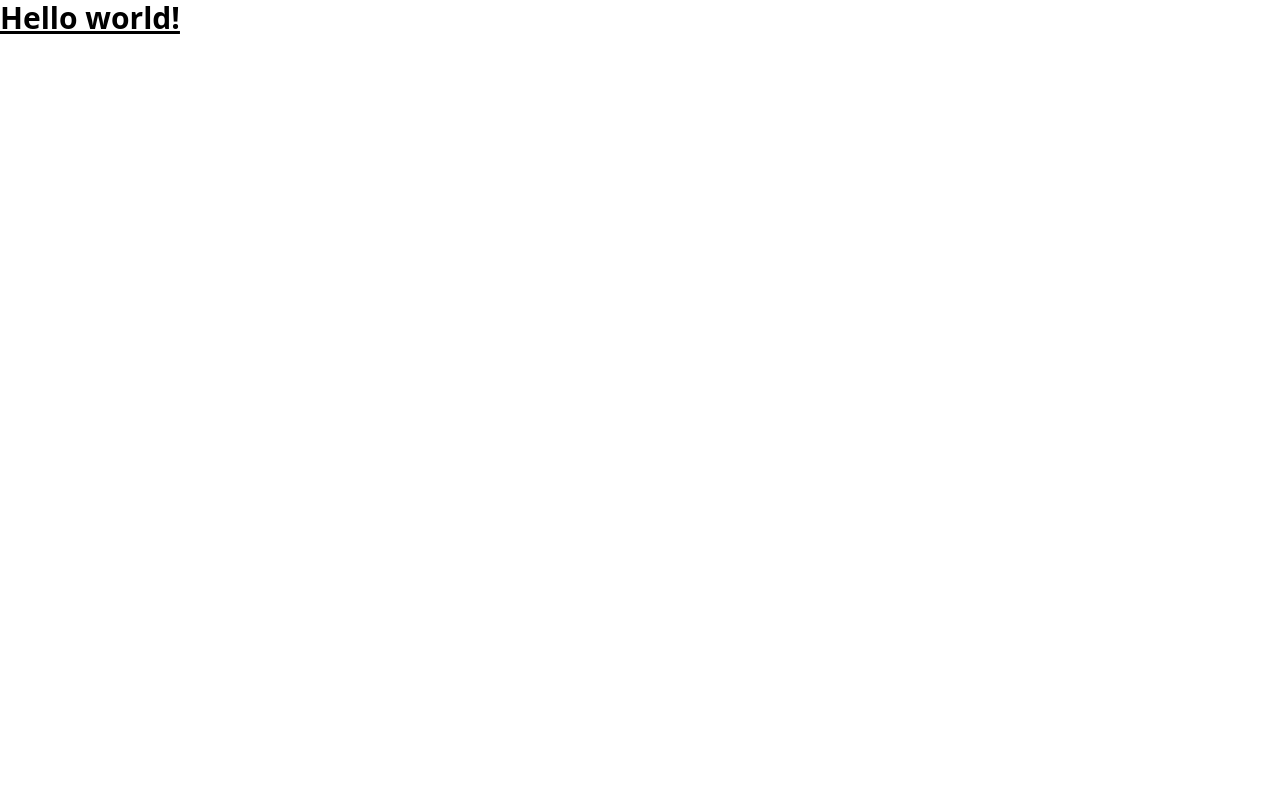
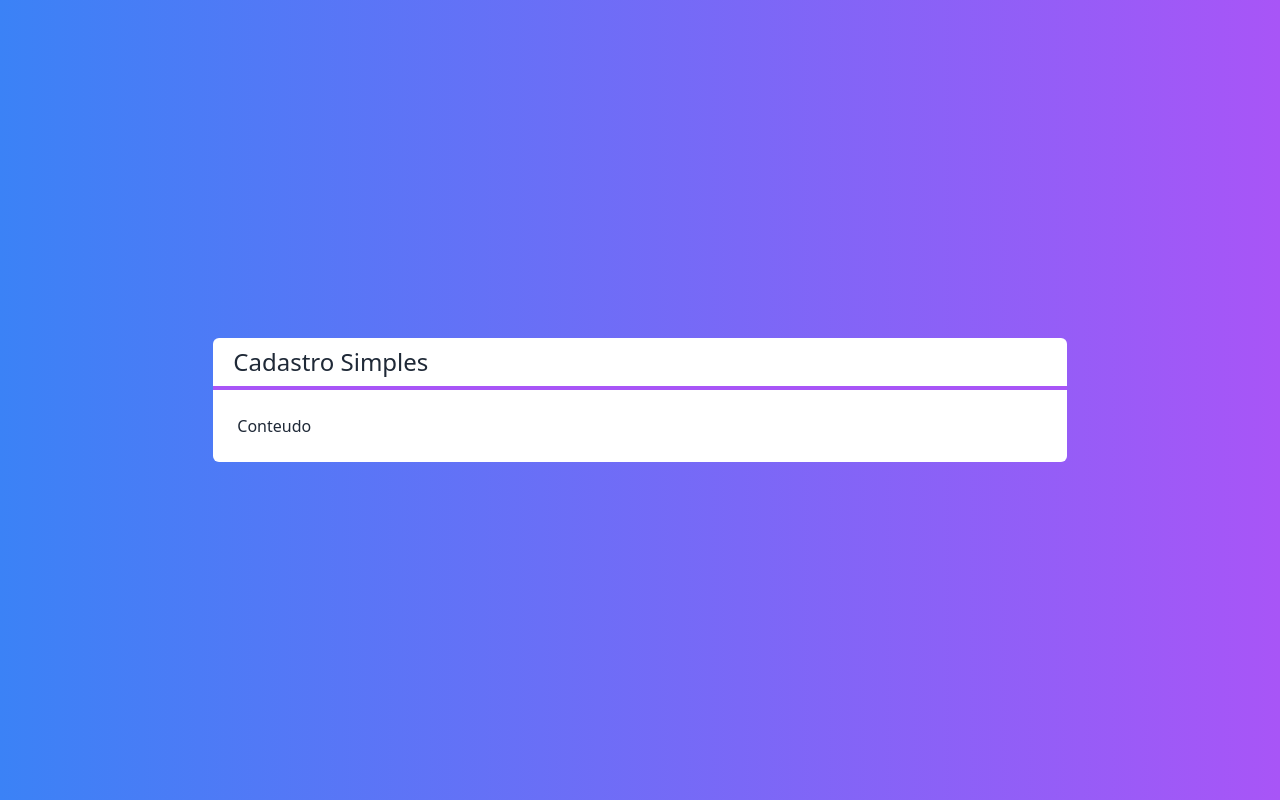
Before and after one commit to lucas-henrique26/crud, a Next.js app: page / in a window 1280 px wide. Built offline with nearby package versions, Linux system fonts and the light colour scheme.

Commit message:
primeiro conteudo

```diff
--- /dev/null
+++ b/src/components/Layout.tsx
@@ -0,0 +1,20 @@
+import Titulo from "./Titulo"
+
+interface LayoutProps {
+    titulo: string
+    children?: any
+}
+
+export default function Layout(props: LayoutProps) {
+    return (
+        <div className={`
+            flex flex-col w-2/3
+            bg-white text-gray-800 rounded-md
+        `}>
+            <Titulo>{props.titulo}</Titulo>
+            <div className="p-6">
+                {props.children}
+            </div>
+        </div>
+    )
+}
--- /dev/null
+++ b/src/components/Titulo.tsx
@@ -0,0 +1,10 @@
+export default function Titulo(props) {
+    return (
+        <div className="flex flex-col justify-center">
+            <h1 className="px-5 py-2 text-2xl">
+                {props.children}
+            </h1>
+            <hr className="border-2 border-purple-500"/>
+        </div>
+    )
+}
--- a/src/pages/index.jsx
+++ b/src/pages/index.jsx
@@ -1,7 +1,15 @@
+import Layout from "../components/Layout"
+
 export default function Home() {
   return (
-    <h1 className="text-3xl font-bold underline">
-      Hello world!
-    </h1>
+    <div className={`
+      flex justify-center items-center h-screen
+      bg-gradient-to-r from-blue-500 to-purple-500
+      text-white
+    `}>
+      <Layout titulo="Cadastro Simples">
+        <span>Conteudo</span>
+      </Layout>
+    </div>
   )
 }
```
